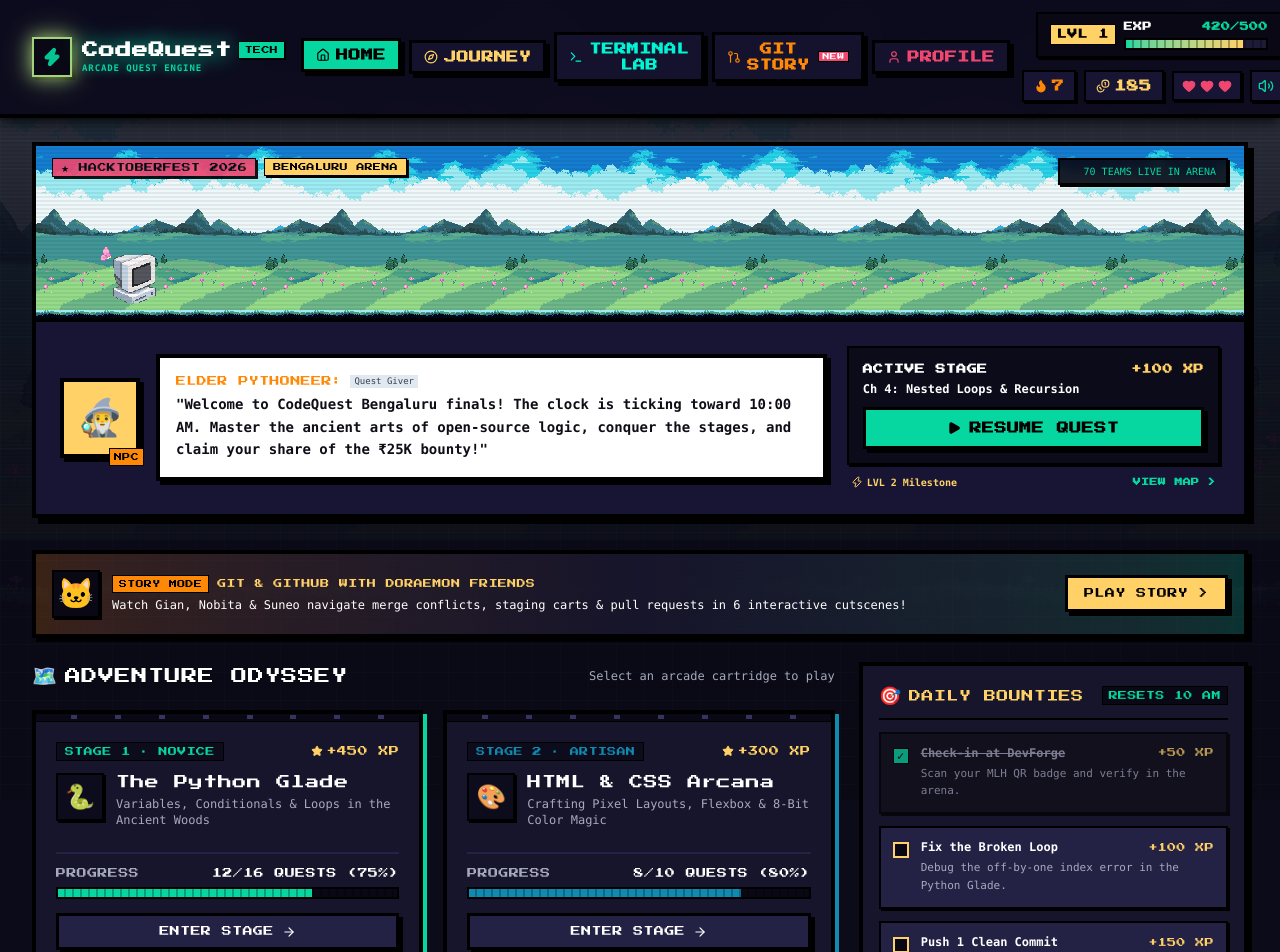
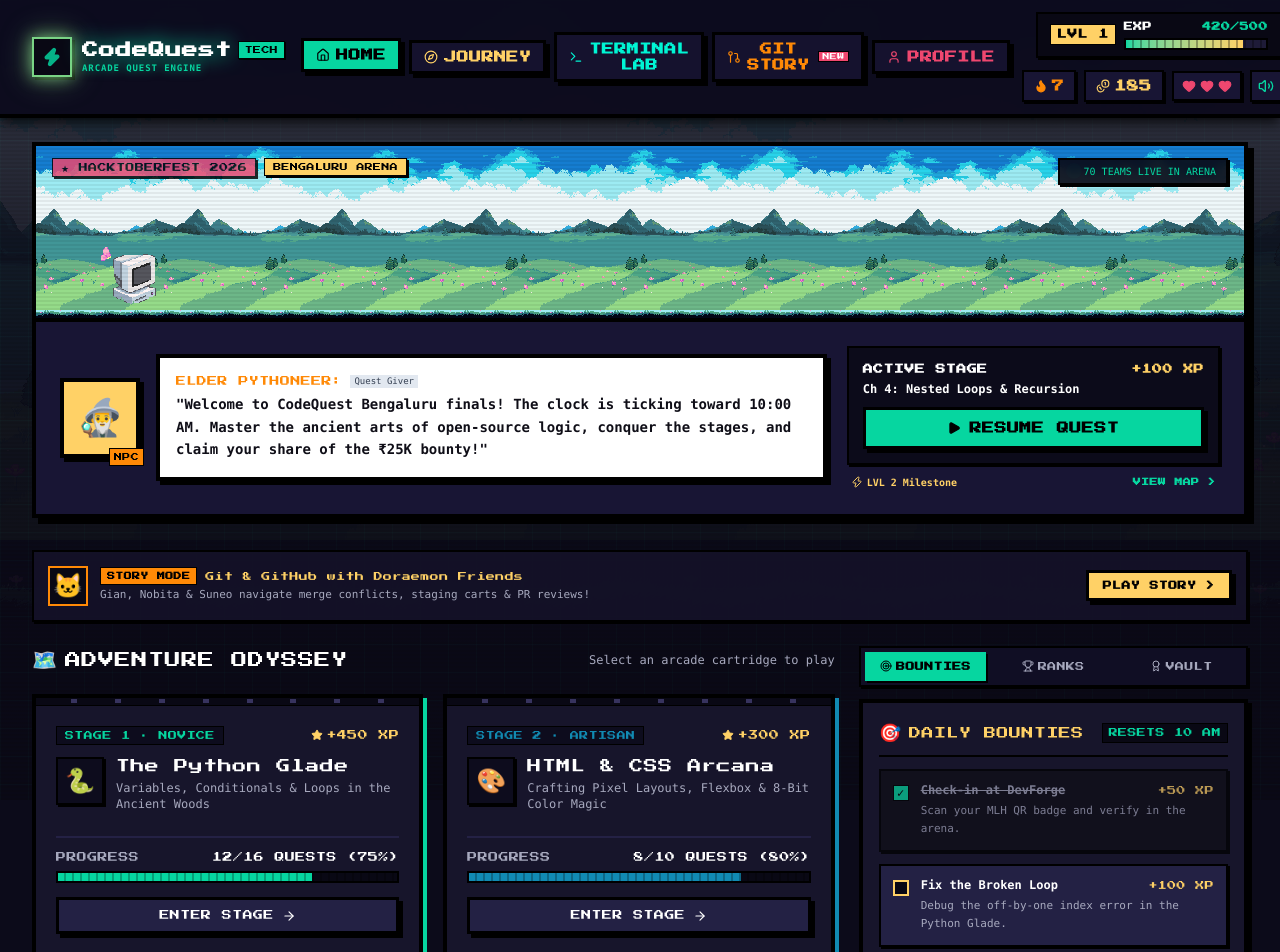
Before and after one commit to anirudhthakur639-rgb/CommitCrew, a Next.js app: page / in a window 1280 px wide. Shown: the top 952 px of the page. Built offline with nearby package versions, Linux system fonts and the light colour scheme.

Commit message:
feat: add animated custom circular cursor and declutter UI with unified ArcadeHub and refined spacing

```diff
--- a/src/app/globals.css
+++ b/src/app/globals.css
@@ -9,6 +9,13 @@
     -webkit-font-smoothing: antialiased;
     -moz-osx-font-smoothing: grayscale;
     text-rendering: optimizeLegibility;
+  }
+
+  /* Hide standard cursor on desktop when custom cursor is active */
+  @media (pointer: fine) {
+    body, button, a, input, select, textarea, [role="button"], .pixel-btn, .cursor-pointer {
+      cursor: none !important;
+    }
   }
 }
 
--- a/src/app/layout.tsx
+++ b/src/app/layout.tsx
@@ -1,5 +1,6 @@
 import type { Metadata } from "next";
 import { Press_Start_2P } from "next/font/google";
+import { CustomCursor } from "@/components/CustomCursor";
 import "./globals.css";
 
 const pressStart2P = Press_Start_2P({
@@ -21,7 +22,8 @@ export default function RootLayout({
 }) {
   return (
     <html lang="en" className={`${pressStart2P.variable} h-full`}>
-      <body className="min-h-full flex flex-col font-mono bg-[#0f0e17] text-[#fffffe] selection:bg-[#ff8906] selection:text-[#0f0e17]">
+      <body className="min-h-full flex flex-col font-mono bg-[#0c0b1a] text-[#fffffe] selection:bg-[#ff8906] selection:text-[#0f0e17]">
+        <CustomCursor />
         {children}
       </body>
     </html>
--- a/src/app/page.tsx
+++ b/src/app/page.tsx
@@ -5,9 +5,7 @@ import { GameProvider, useGame } from "@/context/GameContext";
 import { Navbar } from "@/components/Navbar";
 import { HeroCabinet } from "@/components/HeroCabinet";
 import { JourneyTracks } from "@/components/JourneyTracks";
-import { DailyBounties } from "@/components/DailyBounties";
-import { Leaderboard } from "@/components/Leaderboard";
-import { BadgeCabinet } from "@/components/BadgeCabinet";
+import { ArcadeHub } from "@/components/ArcadeHub";
 import { JourneyView } from "@/components/JourneyView";
 import { ProfileView } from "@/components/ProfileView";
 import { GitStoryViewer } from "@/components/GitStoryViewer";
@@ -28,47 +26,45 @@ const DashboardContent: React.FC = () => {
             {/* Top Retro Hero Banner */}
             <HeroCabinet />
 
-            {/* Featured Git Story Mode Banner */}
+            {/* Featured Git Story Mode Spotlight */}
             <div
               onClick={() => setActiveTab("git-story")}
-              className="bg-gradient-to-r from-[#ff8906]/20 via-[#17152b] to-[#06d6a0]/20 pixel-border p-4 flex flex-col sm:flex-row items-center justify-between gap-4 cursor-pointer hover:bg-[#201d3a] transition-all group"
+              className="bg-[#141228]/90 border-2 border-[#ff8906]/60 hover:border-[#ff8906] p-3 sm:p-3.5 pixel-border-sm flex flex-col sm:flex-row items-center justify-between gap-3 cursor-pointer hover:bg-[#1c183d] transition-all group shadow-[3px_3px_0_#000]"
             >
               <div className="flex items-center gap-3 text-center sm:text-left">
-                <div className="w-12 h-12 bg-[#090814] pixel-border-sm flex items-center justify-center text-3xl group-hover:scale-110 transition-transform shrink-0">
+                <div className="w-10 h-10 bg-[#090814] border-2 border-[#ff8906] flex items-center justify-center text-2xl group-hover:scale-110 transition-transform shrink-0">
                   🐱
                 </div>
                 <div>
-                  <div className="flex items-center justify-center sm:justify-start gap-2 mb-1">
-                    <span className="font-pixel text-[8px] bg-[#ff8906] text-black px-1.5 py-0.5 border border-black">
+                  <div className="flex items-center justify-center sm:justify-start gap-2">
+                    <span className="font-pixel text-[8px] bg-[#ff8906] text-black px-1.5 py-0.5 border border-black font-bold">
                       STORY MODE
                     </span>
                     <span className="font-pixel text-[9px] text-[#ffd166]">
-                      GIT &amp; GITHUB WITH DORAEMON FRIENDS
+                      Git &amp; GitHub with Doraemon Friends
                     </span>
                   </div>
-                  <p className="font-mono text-xs text-[#fffffe]">
-                    Watch Gian, Nobita &amp; Suneo navigate merge conflicts, staging carts &amp; pull requests in 6 interactive cutscenes!
+                  <p className="font-mono text-[11px] text-[#a7a9be] mt-0.5">
+                    Gian, Nobita &amp; Suneo navigate merge conflicts, staging carts &amp; PR reviews!
                   </p>
                 </div>
               </div>
 
-              <button className="px-4 py-2 bg-[#ffd166] text-black font-pixel text-[10px] uppercase pixel-btn shrink-0 group-hover:bg-[#fff] transition-colors">
+              <button className="px-3.5 py-1.5 bg-[#ffd166] text-black font-pixel text-[9px] uppercase pixel-btn shrink-0 group-hover:bg-[#fff] transition-colors font-bold">
                 PLAY STORY &gt;
               </button>
             </div>
 
-            {/* Codédex Central Dashboard Grid */}
+            {/* CodeQuest Central Dashboard Grid */}
             <div className="grid grid-cols-1 lg:grid-cols-12 gap-6 items-start">
               {/* Left & Center Main Column: Course Tracks & Quests (8 Cols) */}
               <div className="lg:col-span-8 space-y-6">
                 <JourneyTracks />
               </div>
 
-              {/* Right Side Rail: Daily Tasks, Leaderboard, Badges (4 Cols) */}
-              <div className="lg:col-span-4 space-y-6">
-                <DailyBounties />
-                <Leaderboard />
-                <BadgeCabinet />
+              {/* Right Side Rail: Unified & Uncluttered Arcade Hub (4 Cols) */}
+              <div className="lg:col-span-4 sticky top-20">
+                <ArcadeHub />
               </div>
             </div>
           </div>
--- /dev/null
+++ b/src/components/ArcadeHub.tsx
@@ -0,0 +1,67 @@
+"use client";
+
+import React, { useState } from "react";
+import { DailyBounties } from "./DailyBounties";
+import { Leaderboard } from "./Leaderboard";
+import { BadgeCabinet } from "./BadgeCabinet";
+import { Target, Trophy, Award } from "lucide-react";
+import { soundFx } from "@/utils/sound";
+
+export const ArcadeHub: React.FC = () => {
+  const [activeTab, setActiveTab] = useState<"bounties" | "leaderboard" | "trophies">("bounties");
+
+  const handleTabChange = (tab: "bounties" | "leaderboard" | "trophies") => {
+    soundFx.playClick();
+    setActiveTab(tab);
+  };
+
+  return (
+    <div className="w-full space-y-3">
+      {/* Sleek Uncluttered Tab Switcher */}
+      <div className="grid grid-cols-3 gap-1.5 p-1 bg-[#100e24] pixel-border-sm">
+        <button
+          onClick={() => handleTabChange("bounties")}
+          className={`py-2 px-1 text-center font-pixel text-[8px] sm:text-[9px] uppercase transition-all flex items-center justify-center gap-1 ${
+            activeTab === "bounties"
+              ? "bg-[#06d6a0] text-black font-bold shadow-[2px_2px_0_#000]"
+              : "text-[#a7a9be] hover:text-white hover:bg-[#1a1738]"
+          }`}
+        >
+          <Target className="w-3 h-3 shrink-0" />
+          <span>Bounties</span>
+        </button>
+
+        <button
+          onClick={() => handleTabChange("leaderboard")}
+          className={`py-2 px-1 text-center font-pixel text-[8px] sm:text-[9px] uppercase transition-all flex items-center justify-center gap-1 ${
+            activeTab === "leaderboard"
+              ? "bg-[#ffd166] text-black font-bold shadow-[2px_2px_0_#000]"
+              : "text-[#a7a9be] hover:text-white hover:bg-[#1a1738]"
+          }`}
+        >
+          <Trophy className="w-3 h-3 shrink-0" />
+          <span>Ranks</span>
+        </button>
+
+        <button
+          onClick={() => handleTabChange("trophies")}
+          className={`py-2 px-1 text-center font-pixel text-[8px] sm:text-[9px] uppercase transition-all flex items-center justify-center gap-1 ${
+            activeTab === "trophies"
+              ? "bg-[#ef476f] text-black font-bold shadow-[2px_2px_0_#000]"
+              : "text-[#a7a9be] hover:text-white hover:bg-[#1a1738]"
+          }`}
+        >
+          <Award className="w-3 h-3 shrink-0" />
+          <span>Vault</span>
+        </button>
+      </div>
+
+      {/* Active Tab Panel with Smooth Transition */}
+      <div className="transition-all duration-150">
+        {activeTab === "bounties" && <DailyBounties />}
+        {activeTab === "leaderboard" && <Leaderboard />}
+        {activeTab === "trophies" && <BadgeCabinet />}
+      </div>
+    </div>
+  );
+};
--- /dev/null
+++ b/src/components/CustomCursor.tsx
@@ -0,0 +1,104 @@
+"use client";
+
+import React, { useEffect, useState, useRef } from "react";
+
+export const CustomCursor: React.FC = () => {
+  const [pos, setPos] = useState({ x: -100, y: -100 });
+  const [trailingPos, setTrailingPos] = useState({ x: -100, y: -100 });
+  const [isHovered, setIsHovered] = useState(false);
+  const [isClicked, setIsClicked] = useState(false);
+  const [isVisible, setIsVisible] = useState(false);
+
+  const requestRef = useRef<number | null>(null);
+  const posRef = useRef({ x: -100, y: -100 });
+  const trailingRef = useRef({ x: -100, y: -100 });
+
+  useEffect(() => {
+    // Only activate custom cursor on devices with mouse/fine pointer
+    if (typeof window === "undefined" || !window.matchMedia("(pointer: fine)").matches) {
+      return;
+    }
+
+    const handleMouseMove = (e: MouseEvent) => {
+      posRef.current = { x: e.clientX, y: e.clientY };
+      setPos({ x: e.clientX, y: e.clientY });
+      if (!isVisible) setIsVisible(true);
+
+      // Check if target or parent is an interactive element
+      const target = e.target as HTMLElement | null;
+      if (target) {
+        const interactive = target.closest("button, a, input, [role='button'], .pixel-btn, .cursor-pointer");
+        setIsHovered(!!interactive);
+      }
+    };
+
+    const handleMouseDown = () => setIsClicked(true);
+    const handleMouseUp = () => setIsClicked(false);
+    const handleMouseLeave = () => setIsVisible(false);
+    const handleMouseEnter = () => setIsVisible(true);
+
+    window.addEventListener("mousemove", handleMouseMove);
+    window.addEventListener("mousedown", handleMouseDown);
+    window.addEventListener("mouseup", handleMouseUp);
+    document.addEventListener("mouseleave", handleMouseLeave);
+    document.addEventListener("mouseenter", handleMouseEnter);
+
+    // Smooth lerp loop for the trailing outer ring
+    const animateTrailingCursor = () => {
+      trailingRef.current.x += (posRef.current.x - trailingRef.current.x) * 0.22;
+      trailingRef.current.y += (posRef.current.y - trailingRef.current.y) * 0.22;
+      setTrailingPos({ x: trailingRef.current.x, y: trailingRef.current.y });
+      requestRef.current = requestAnimationFrame(animateTrailingCursor);
+    };
+
+    requestRef.current = requestAnimationFrame(animateTrailingCursor);
+
+    return () => {
+      window.removeEventListener("mousemove", handleMouseMove);
+      window.removeEventListener("mousedown", handleMouseDown);
+      window.removeEventListener("mouseup", handleMouseUp);
+      document.removeEventListener("mouseleave", handleMouseLeave);
+      document.removeEventListener("mouseenter", handleMouseEnter);
+      if (requestRef.current) cancelAnimationFrame(requestRef.current);
+    };
+  }, [isVisible]);
+
+  if (!isVisible) return null;
+
+  return (
+    <>
+      {/* Outer Animated Glow Ring (Smooth Trailing) */}
+      <div
+        className={`fixed top-0 left-0 pointer-events-none z-[9999] rounded-full transition-transform duration-100 ease-out will-change-transform ${
+          isHovered
+            ? "w-12 h-12 -ml-6 -mt-6 border-2 border-[#06d6a0] bg-[#06d6a0]/15 shadow-[0_0_20px_#06d6a0] scale-110"
+            : isClicked
+            ? "w-7 h-7 -ml-3.5 -mt-3.5 border-2 border-[#ffd166] bg-[#ffd166]/30 shadow-[0_0_15px_#ffd166] scale-90"
+            : "w-8 h-8 -ml-4 -mt-4 border-2 border-[#06d6a0]/70 bg-transparent shadow-[0_0_8px_rgba(6,214,160,0.4)]"
+        }`}
+        style={{
+          transform: `translate3d(${trailingPos.x}px, ${trailingPos.y}px, 0)`,
+        }}
+      >
+        {/* Animated Crosshair Pulse Dots on hover */}
+        {isHovered && (
+          <div className="absolute inset-0 rounded-full animate-ping opacity-30 border border-[#06d6a0]" />
+        )}
+      </div>
+
+      {/* Inner Precision Point (Snappy Instant Follow) */}
+      <div
+        className={`fixed top-0 left-0 pointer-events-none z-[10000] rounded-full will-change-transform ${
+          isHovered
+            ? "w-2.5 h-2.5 -ml-1.25 -mt-1.25 bg-[#ffd166] shadow-[0_0_8px_#ffd166]"
+            : isClicked
+            ? "w-3 h-3 -ml-1.5 -mt-1.5 bg-[#ef476f] shadow-[0_0_10px_#ef476f]"
+            : "w-2 h-2 -ml-1 -mt-1 bg-[#06d6a0] shadow-[0_0_6px_#06d6a0]"
+        }`}
+        style={{
+          transform: `translate3d(${pos.x}px, ${pos.y}px, 0)`,
+        }}
+      />
+    </>
+  );
+};
--- a/src/components/DailyBounties.tsx
+++ b/src/components/DailyBounties.tsx
@@ -8,7 +8,7 @@ export const DailyBounties: React.FC = () => {
   const { dailyQuests, completeDailyQuest } = useGame();
 
   return (
-    <div className="bg-[#17152b] pixel-border p-4 mb-6">
+    <div className="bg-[#17152b] pixel-border p-4 shadow-[4px_4px_0_#000]">
       <div className="flex items-center justify-between mb-3 border-b-2 border-black pb-2">
         <div className="flex items-center gap-2">
           <span className="text-lg">🎯</span>
--- a/src/components/Leaderboard.tsx
+++ b/src/components/Leaderboard.tsx
@@ -22,7 +22,7 @@ export const Leaderboard: React.FC = () => {
   ];
 
   return (
-    <div className="bg-[#17152b] pixel-border p-4 mb-6">
+    <div className="bg-[#17152b] pixel-border p-4 shadow-[4px_4px_0_#000]">
       <div className="flex items-center justify-between mb-3 border-b-2 border-black pb-2">
         <div className="flex items-center gap-2">
           <Trophy className="w-4 h-4 text-[#ffd166]" />
```
